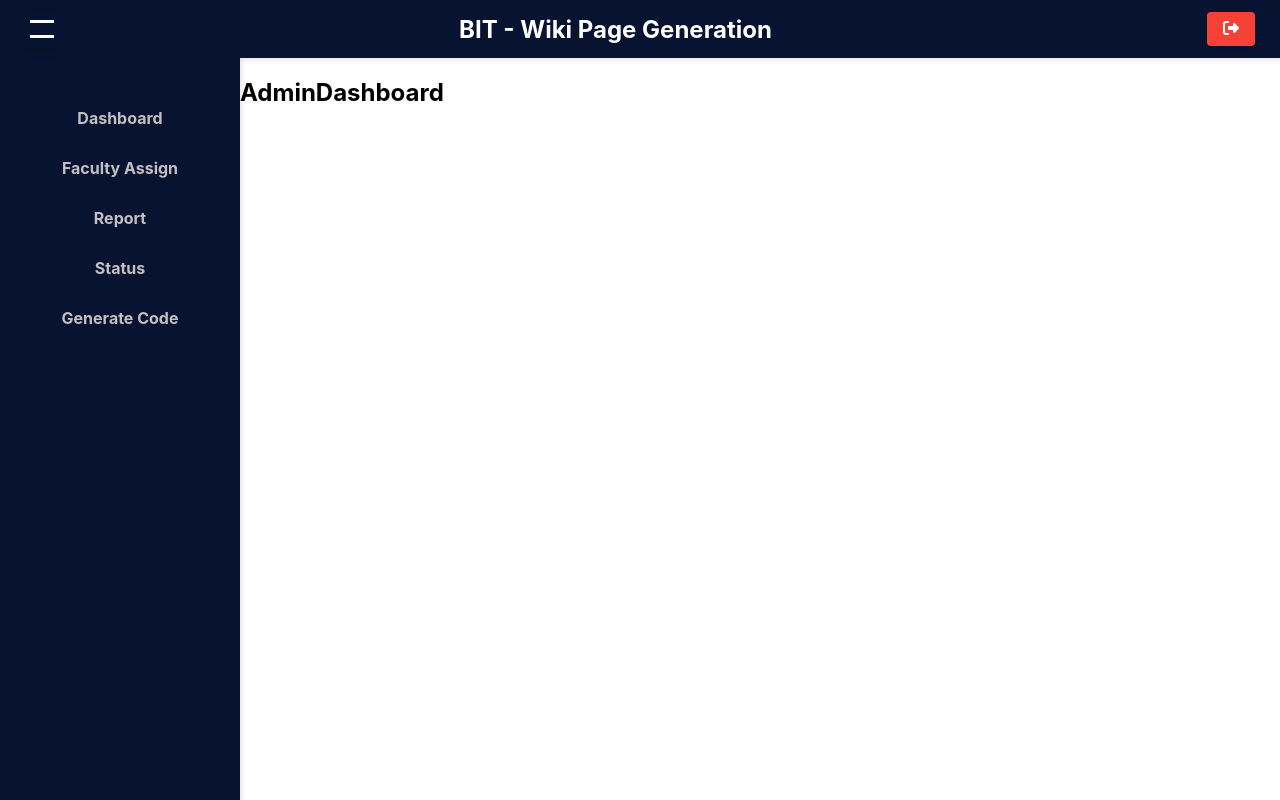
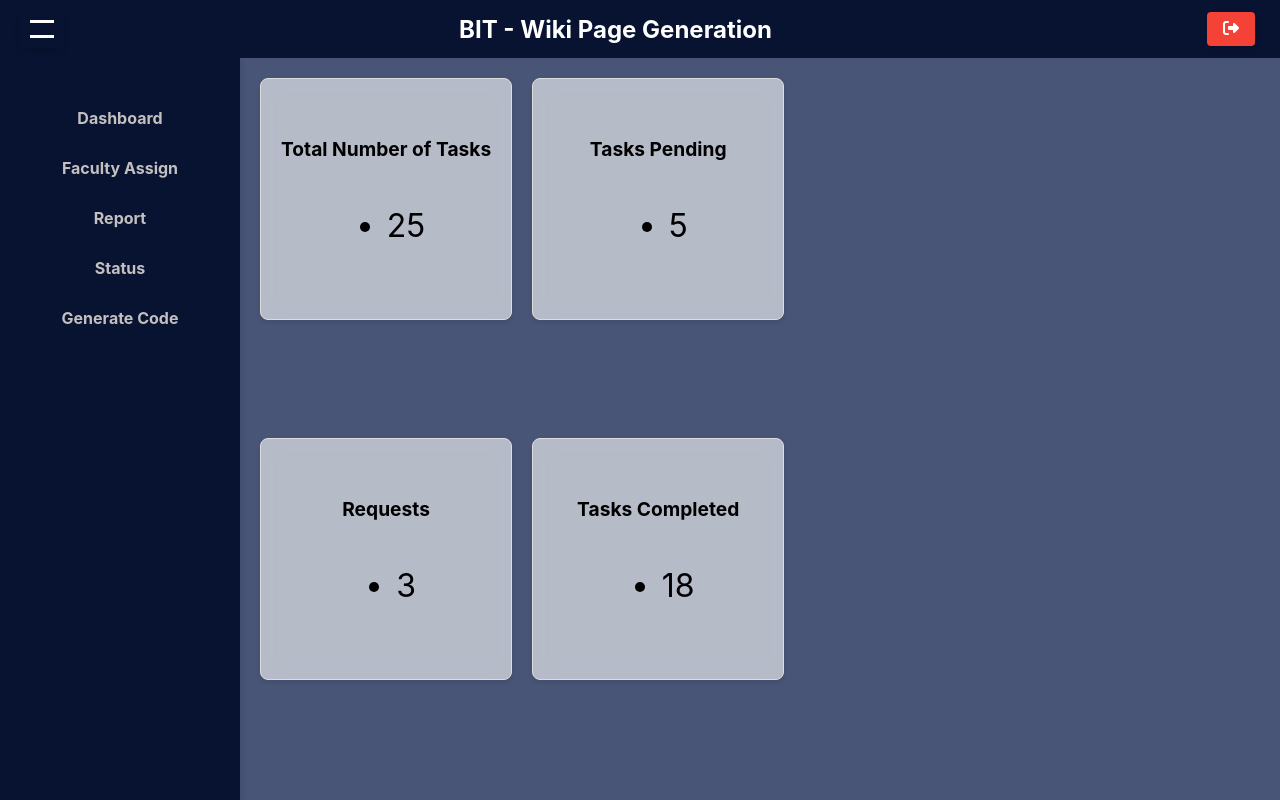
Before and after one commit to Bharaneedharan-K/WikiPage, a React (Create React App) app: page /admin/dashboard in a window 1280 px wide. Built offline with nearby package versions, Linux system fonts and the light colour scheme.

Commit message:
dashboard added

```diff
--- /dev/null
+++ b/src/adminPage/frontend/AdminDashboard.css
@@ -0,0 +1,34 @@
+.dashboard-container {
+    display: grid;
+    grid-template-columns: repeat(2, 1fr); /* Two columns */
+    gap: 20px; /* Space between the cards */
+    padding: 20px;
+    height: calc(100vh - 60px); /* Ensure it fits within the available window space */
+    box-sizing: border-box;
+  }
+
+  .task-card {
+    background-color: rgba(255, 255, 255, 0.6); /* Semi-transparent background */
+    border: 1px solid #ddd;
+    border-radius: 8px;
+    box-shadow: 0 2px 5px rgba(0, 0, 0, 0.1);
+    padding: 20px;
+    backdrop-filter: blur(10px); /* Applies blur to the background */
+    display: flex;
+    flex-direction: column;
+    justify-content: center;
+    align-items: center;
+    height: 200px; /* Increased height */
+  }
+
+  .task-card h3 {
+    margin-top: 0;
+    font-size: 1.2em;
+    text-align: center;
+  }
+
+  .count-item {
+    font-size: 2em;
+    text-align: center;
+    margin-top: 10px;
+  }
--- a/src/adminPage/frontend/AdminDashboard.jsx
+++ b/src/adminPage/frontend/AdminDashboard.jsx
@@ -1,11 +1,27 @@
 import React from 'react';
+import './AdminDashboard.css';
 
-const ReportPage = () => {
+const AdminDashboard = () => {
+  // Data for tasks and their statuses
+  const tasks = [
+    { label: 'Total Number of Tasks', count: '25' },
+    { label: 'Tasks Pending', count: '5' },
+    { label: 'Requests', count: '3' },
+    { label: 'Tasks Completed', count: '18' },
+  ];
+
   return (
-    <div>
-      <h2>AdminDashboard</h2>
+    <div className="dashboard-container">
+      {tasks.map((task, index) => (
+        <div key={index} className="task-card">
+          <h3>{task.label}</h3>
+          <ul className="count-list">
+            <li className="count-item">{task.count}</li>
+          </ul>
+        </div>
+      ))}
     </div>
   );
 }
 
-export default ReportPage;
+export default AdminDashboard;
--- a/src/adminPage/frontend/AdminPage.css
+++ b/src/adminPage/frontend/AdminPage.css
@@ -146,3 +146,21 @@
   overflow-y: auto;
   height: 100%;
 }
+
+
+.main-content {
+  display: flex;
+  flex: 1;
+  overflow: hidden;
+  transition: margin-left 0.3s;
+  height: calc(100vh - 60px);
+  background-color: #495577; /* New background color for the main content area */
+}
+
+.content {
+  flex: 1;
+  background-color: #f0f0f0; /* New background color for the content inside the main content area */
+  padding: 20px;
+  overflow-y: auto;
+  height: 100%;
+}
```
